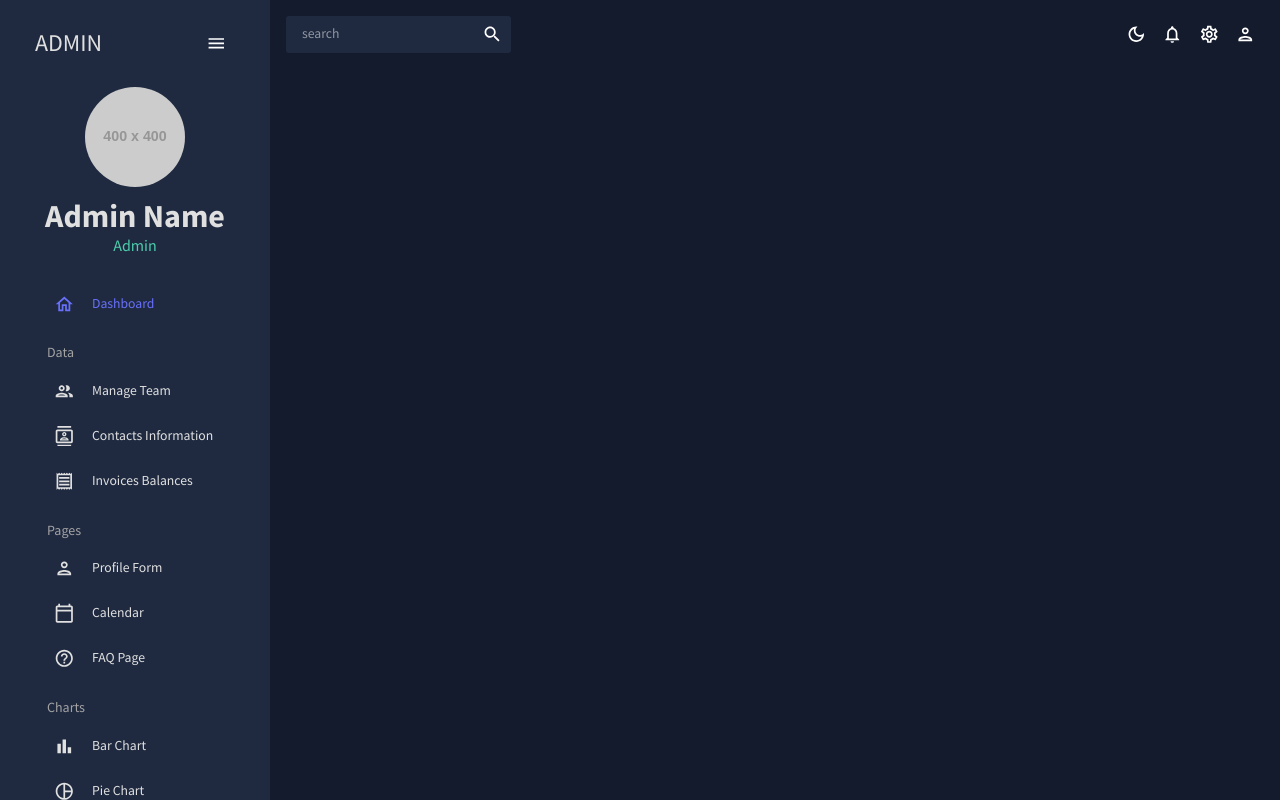
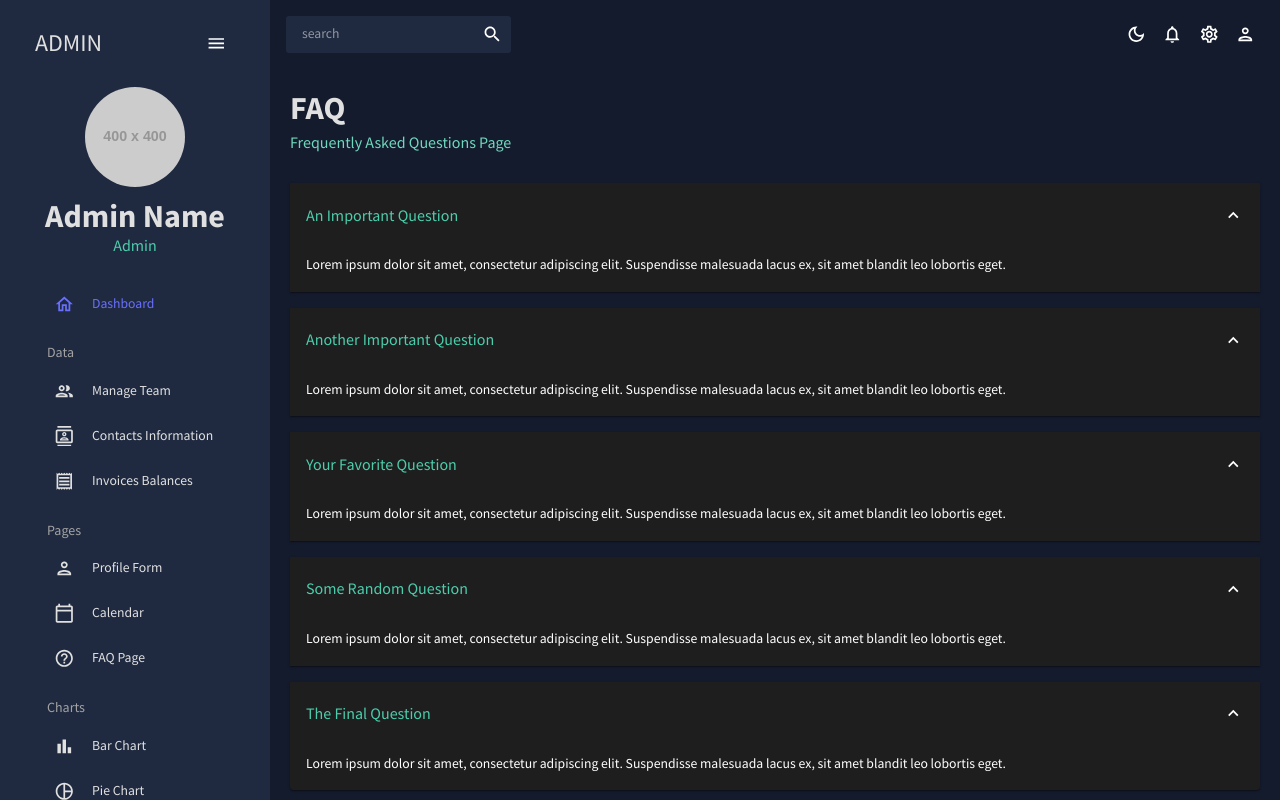
Before and after one commit to susanta/react-portfolio-3-dashboard, a React (Create React App) app: page /faq in a window 1280 px wide. Built offline with nearby package versions, Linux system fonts and the light colour scheme.

Commit message:
Added faqs scene

```diff
--- a/src/App.js
+++ b/src/App.js
@@ -9,6 +9,7 @@
 import Invoices from './scenes/invoices';
 import Form from './scenes/form';
 import Calendar from './scenes/calendar';
+import FAQ from './scenes/faq';
 
 function App() {
   const [theme, colorMode] = useMode();
@@ -28,6 +29,7 @@
               <Route path="/invoices" element={<Invoices />} />
               <Route path="/form" element={<Form />} />
               <Route path="/calendar" element={<Calendar />} />
+              <Route path="/faq" element={<FAQ />} />
             </Routes>
           </main>
         </div>
--- /dev/null
+++ b/src/scenes/faq/index.jsx
@@ -0,0 +1,86 @@
+import { Box, useTheme } from '@mui/material';
+import Header from '../../components/Header';
+import Accordion from '@mui/material/Accordion';
+import AccordionSummary from '@mui/material/AccordionSummary';
+import AccordionDetails from '@mui/material/AccordionDetails';
+import Typography from '@mui/material/Typography';
+import ExpandMoreIcon from '@mui/icons-material/ExpandMore';
+import { tokens } from '../../theme';
+
+const FAQ = () => {
+  const theme = useTheme();
+  const colors = tokens(theme.palette.mode);
+  return (
+    <Box m="20px">
+      <Header title="FAQ" subtitle="Frequently Asked Questions Page" />
+
+      <Accordion defaultExpanded>
+        <AccordionSummary expandIcon={<ExpandMoreIcon />}>
+          <Typography color={colors.greenAccent[500]} variant="h5">
+            An Important Question
+          </Typography>
+        </AccordionSummary>
+        <AccordionDetails>
+          <Typography>
+            Lorem ipsum dolor sit amet, consectetur adipiscing elit. Suspendisse
+            malesuada lacus ex, sit amet blandit leo lobortis eget.
+          </Typography>
+        </AccordionDetails>
+      </Accordion>
+      <Accordion defaultExpanded>
+        <AccordionSummary expandIcon={<ExpandMoreIcon />}>
+          <Typography color={colors.greenAccent[500]} variant="h5">
+            Another Important Question
+          </Typography>
+        </AccordionSummary>
+        <AccordionDetails>
+          <Typography>
+            Lorem ipsum dolor sit amet, consectetur adipiscing elit. Suspendisse
+            malesuada lacus ex, sit amet blandit leo lobortis eget.
+          </Typography>
+        </AccordionDetails>
+      </Accordion>
+      <Accordion defaultExpanded>
+        <AccordionSummary expandIcon={<ExpandMoreIcon />}>
+          <Typography color={colors.greenAccent[500]} variant="h5">
+            Your Favorite Question
+          </Typography>
+        </AccordionSummary>
+        <AccordionDetails>
+          <Typography>
+            Lorem ipsum dolor sit amet, consectetur adipiscing elit. Suspendisse
+            malesuada lacus ex, sit amet blandit leo lobortis eget.
+          </Typography>
+        </AccordionDetails>
+      </Accordion>
+      <Accordion defaultExpanded>
+        <AccordionSummary expandIcon={<ExpandMoreIcon />}>
+          <Typography color={colors.greenAccent[500]} variant="h5">
+            Some Random Question
+          </Typography>
+        </AccordionSummary>
+        <AccordionDetails>
+          <Typography>
+            Lorem ipsum dolor sit amet, consectetur adipiscing elit. Suspendisse
+            malesuada lacus ex, sit amet blandit leo lobortis eget.
+          </Typography>
+        </AccordionDetails>
+      </Accordion>
+      <Accordion defaultExpanded>
+        <AccordionSummary expandIcon={<ExpandMoreIcon />}>
+          <Typography color={colors.greenAccent[500]} variant="h5">
+            The Final Question
+          </Typography>
+        </AccordionSummary>
+        <AccordionDetails>
+          <Typography>
+            Lorem ipsum dolor sit amet, consectetur adipiscing elit. Suspendisse
+            malesuada lacus ex, sit amet blandit leo lobortis eget.
+          </Typography>
+        </AccordionDetails>
+      </Accordion>
+    </Box>
+  );
+};
+
+export default FAQ;
```
